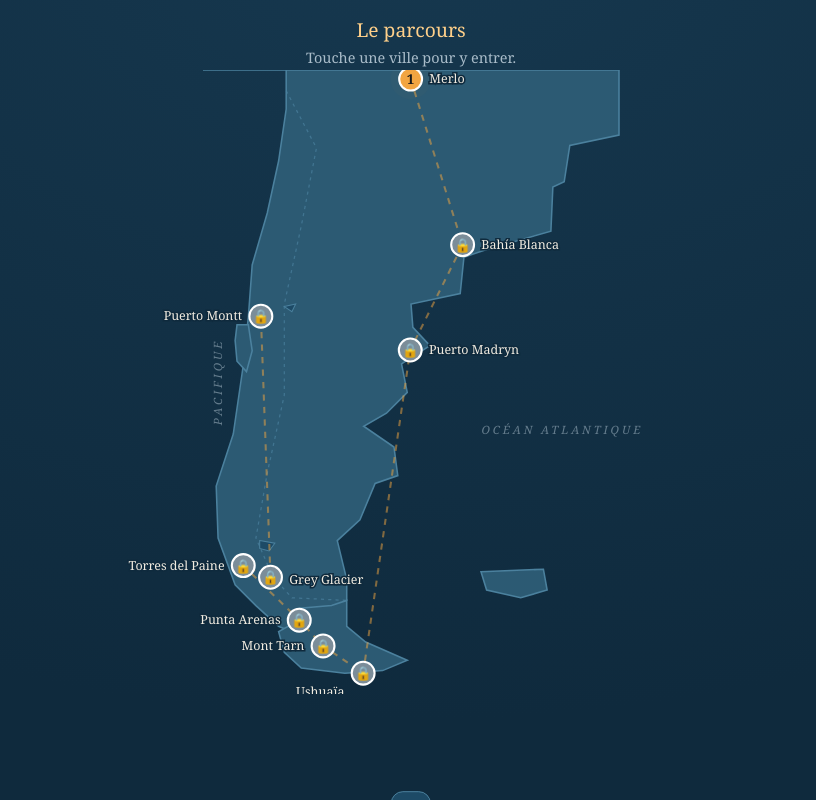
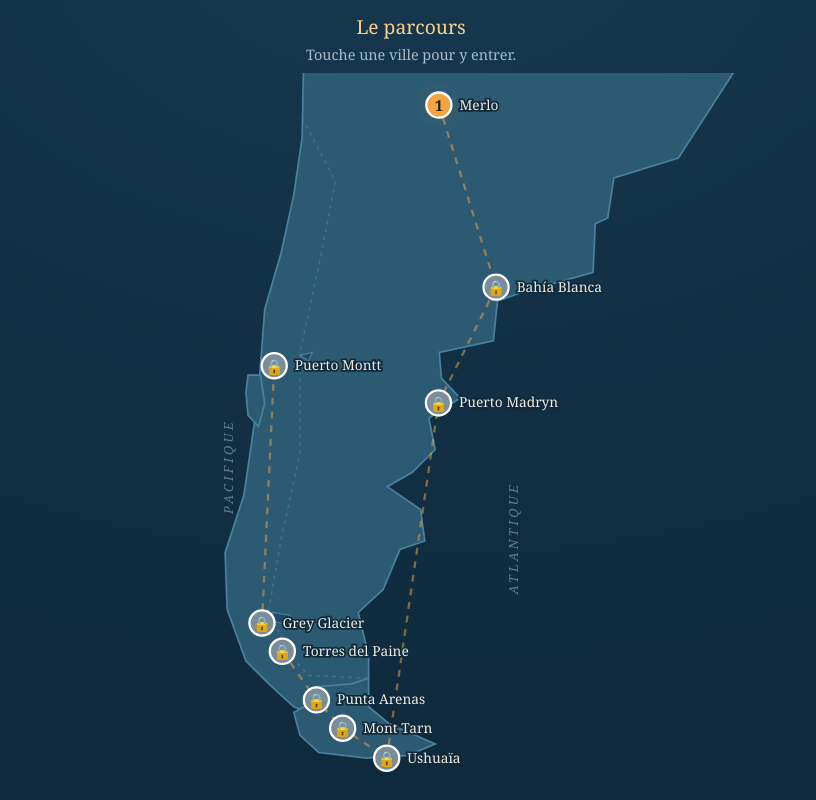
Before and after one commit to karlmorisset/julie41, a plain HTML site: page index.html in a window 1280 px wide. Both pictures are taken after a click on the button "Commencer le voyage". Shown: the whole page, without its empty margins (229-1045 px from the left). Drawn offline with Linux system fonts and the light colour scheme.

Commit message:
Carte : recadrage sur petits écrans et code demandé sur tous les cadenas
- La carte se cadre sur les villes et leurs noms : plus rien de coupé
- Étiquettes à droite des villes, Malouines retirées
- Tout cadenas ouvre la fenêtre de code ; suppression de la bulle de message

Co-Authored-By: Claude Opus 5.5 <noreply@anthropic.com>

```diff
--- a/index.html
+++ b/index.html
@@ -47,13 +47,14 @@
 
         #jeu {
             display: none;
-            flex: 1;
+            height: 100dvh;
             flex-direction: column;
+            padding-bottom: max(.6rem, env(safe-area-inset-bottom));
         }
 
         #jeu header {
             text-align: center;
-            padding: 1rem 1rem .2rem;
+            padding: max(.8rem, env(safe-area-inset-top)) 1rem .6rem;
         }
 
         #jeu header h2 {
@@ -70,9 +71,9 @@
         }
 
         #carte {
-            flex: 1;
+            flex: 1 1 0;
+            min-height: 0;
             width: 100%;
-            max-height: 78dvh;
         }
 
         .trajet {
@@ -227,24 +228,6 @@
             cursor: pointer;
         }
 
-        #toast {
-            position: fixed;
-            left: 50%;
-            bottom: 1.5rem;
-            transform: translate(-50%, 150%);
-            background: #1d4a66;
-            color: var(--text);
-            border: 1px solid var(--land-stroke);
-            padding: .9rem 1.2rem;
-            border-radius: 12px;
-            max-width: 90%;
-            text-align: center;
-            transition: transform .3s;
-        }
-
-        #toast.visible {
-            transform: translate(-50%, 0);
-        }
     </style>
 </head>
 
@@ -281,7 +264,6 @@
         </div>
     </div>
 
-    <div id="toast"></div>
 
     <script src="js/common.js"></script>
     <script>
@@ -312,22 +294,13 @@
         const DECALAGE = {
             "ushuaia": [14, 10],
             "mont-tarn": [-10, -8],
-            "torres-del-paine": [-16, 0],
-            "grey-glacier": [14, 14]
+            "torres-del-paine": [8, 10],
+            "grey-glacier": [-6, -12]
         };
 
-        // Position et ancrage des étiquettes : [dx, dy, ancre]
-        const LABEL = {
-            "merlo": [18, 4, "start"],
-            "bahia-blanca": [18, 4, "start"],
-            "puerto-madryn": [18, 4, "start"],
-            "ushuaia": [-18, 22, "end"],
-            "mont-tarn": [-18, 4, "end"],
-            "punta-arenas": [-18, 4, "end"],
-            "torres-del-paine": [-18, 4, "end"],
-            "grey-glacier": [18, 6, "start"],
-            "puerto-montt": [-18, 4, "end"]
-        };
+        // Position et ancrage des étiquettes : [dx, dy, ancre].
+        // Toutes à droite des villes : la carte est recadrée sur ces éléments, rien ne déborde.
+        const LABEL = {};
 
         function position(id) {
             const [x, y] = proj(GEO[id][0], GEO[id][1]);
@@ -338,14 +311,14 @@
         // ---- Décor (lon, lat) ----
         // Continent : côte Pacifique (Chili) du nord au sud, puis côte Atlantique du sud au nord
         const CONTINENT = [
-            [-76, -32], [-71.6, -32], [-71.6, -33.5], [-72.0, -35.5], [-72.6, -37.5],
+            [-76, -18], [-70.3, -18], [-70.6, -26], [-71.5, -30], [-71.6, -33.5], [-72.0, -35.5], [-72.6, -37.5],
             [-73.4, -39.5], [-73.6, -41.5], [-73.9, -43.5], [-74.4, -46], [-75.3, -48],
             [-75.2, -50], [-74.3, -51.8], [-73.2, -52.6], [-72.0, -53.4], [-70.6, -53.8],
             [-69.2, -52.9], [-68.4, -52.4], [-68.4, -51.6], [-68.9, -50.1], [-67.7, -49.3],
             [-66.9, -47.9], [-65.7, -47.6], [-65.9, -46.5], [-67.5, -45.7], [-66.3, -45.2],
             [-65.2, -44.4], [-65.5, -43.3], [-64.0, -42.6], [-64.9, -41.9], [-65.0, -41.0],
             [-62.4, -40.6], [-62.2, -39.2], [-61.0, -38.9], [-57.6, -38.2], [-57.5, -36.5],
-            [-56.9, -36.3], [-56.6, -34.9], [-54, -34.5], [-54, -32]
+            [-56.9, -36.3], [-56.6, -34.9], [-53.5, -34.2], [-48, -28], [-40, -22], [-40, -18]
         ];
 
         // Terre de Feu (île principale) - le détroit de Magellan la sépare du continent
@@ -359,11 +332,6 @@
         const CHILOE = [
             [-74.2, -41.8], [-73.6, -41.8], [-73.4, -42.8], [-73.7, -43.6],
             [-74.2, -43.2], [-74.3, -42.4]
-        ];
-
-        // Îles Malouines (Falkland)
-        const MALOUINES = [
-            [-61.3, -51.3], [-58.0, -51.2], [-57.8, -52.0], [-59.2, -52.3], [-61.0, -52.0]
         ];
 
         // Frontière Chili / Argentine (très simplifiée), tracée en pointillé
@@ -383,33 +351,34 @@
         const el = (n, a = {}) => { const e = document.createElementNS(NS, n); for (const k in a) e.setAttribute(k, a[k]); return e; };
         const texte = (cls, x, y, txt, attrs = {}) => { const t = el("text", { class: cls, x, y, ...attrs }); t.textContent = txt; return t; };
 
-        function toast(txt) {
-            const t = document.getElementById("toast");
-            t.textContent = txt; t.classList.add("visible");
-            clearTimeout(toast.t); toast.t = setTimeout(() => t.classList.remove("visible"), 3500);
-        }
 
         function dessinerDecor() {
             svg.appendChild(el("path", { d: chemin(CONTINENT), class: "terre" }));
             svg.appendChild(el("path", { d: chemin(TERRE_DE_FEU), class: "terre" }));
             svg.appendChild(el("path", { d: chemin(CHILOE), class: "terre" }));
-            svg.appendChild(el("path", { d: chemin(MALOUINES), class: "terre" }));
             svg.appendChild(el("path", { d: chemin(FRONTIERE, false), class: "frontiere" }));
             LACS.forEach(l => svg.appendChild(el("path", { d: chemin(l), class: "lac" })));
+        }
 
-            const [ox, oy] = proj(-57, -46);
-            svg.appendChild(texte("mer", ox, oy, "OCÉAN ATLANTIQUE", { "text-anchor": "middle" }));
-            const [px, py] = proj(-75, -44);
-            const p = texte("mer", px, py, "PACIFIQUE", { "text-anchor": "middle", transform: `rotate(-90 ${px} ${py})` });
-            svg.appendChild(p);
+        // Noms des océans : dans le groupe recadré, pour qu'ils ne soient jamais coupés
+        function dessinerOceans(groupe) {
+            const [ox, oy] = proj(-61.2, -47.5);
+            groupe.appendChild(texte("mer", ox, oy, "ATLANTIQUE", { "text-anchor": "middle", transform: `rotate(-90 ${ox} ${oy})` }));
+            const [px, py] = proj(-74.9, -45);
+            groupe.appendChild(texte("mer", px, py, "PACIFIQUE", { "text-anchor": "middle", transform: `rotate(-90 ${px} ${py})` }));
         }
 
         function dessiner() {
             svg.innerHTML = "";
             dessinerDecor();
 
+            // Tout ce qui doit rester visible va dans `contenu` ; la carte est recadrée dessus
+            const contenu = el("g");
+            svg.appendChild(contenu);
+            dessinerOceans(contenu);
+
             const pts = ETAPES.map(e => position(e.id).join(",")).join(" ");
-            svg.appendChild(el("polyline", { points: pts, class: "trajet" }));
+            contenu.appendChild(el("polyline", { points: pts, class: "trajet" }));
 
             const prog = lireProgression();
             const derniere = prog[prog.length - 1];
@@ -428,11 +397,13 @@
 
                 g.addEventListener("click", () => {
                     if (ouverte) { location.href = "etapes/" + e.id + ".html"; }
-                    else if (prog.includes(ETAPES[i - 1].id)) { ouvrirPorte(i); }
-                    else { toast("Résous d'abord l'énigme de " + ETAPES[i - 1].nom + " pour débloquer " + e.nom + "."); }
+                    else { ouvrirPorte(i); }
                 });
-                svg.appendChild(g);
+                contenu.appendChild(g);
             });
+
+            const b = contenu.getBBox(), m = 6;
+            svg.setAttribute("viewBox", [b.x - m, b.y - m, b.width + 2 * m, b.height + 2 * m].map(v => v.toFixed(1)).join(" "));
         }
 
         // ---- Saisie du code pour ouvrir une étape ----
@@ -492,8 +463,7 @@
         if (refus) {
             afficherCarte();
             const i = indexEtape(refus);
-            if (i > 0 && estDeverrouillee(ETAPES[i - 1].id)) ouvrirPorte(i);
-            else if (i > 0) toast("Résous d'abord l'énigme de " + ETAPES[i - 1].nom + " pour débloquer " + ETAPES[i].nom + ".");
+            if (i > 0) ouvrirPorte(i);
         }
     </script>
 </body>
```
